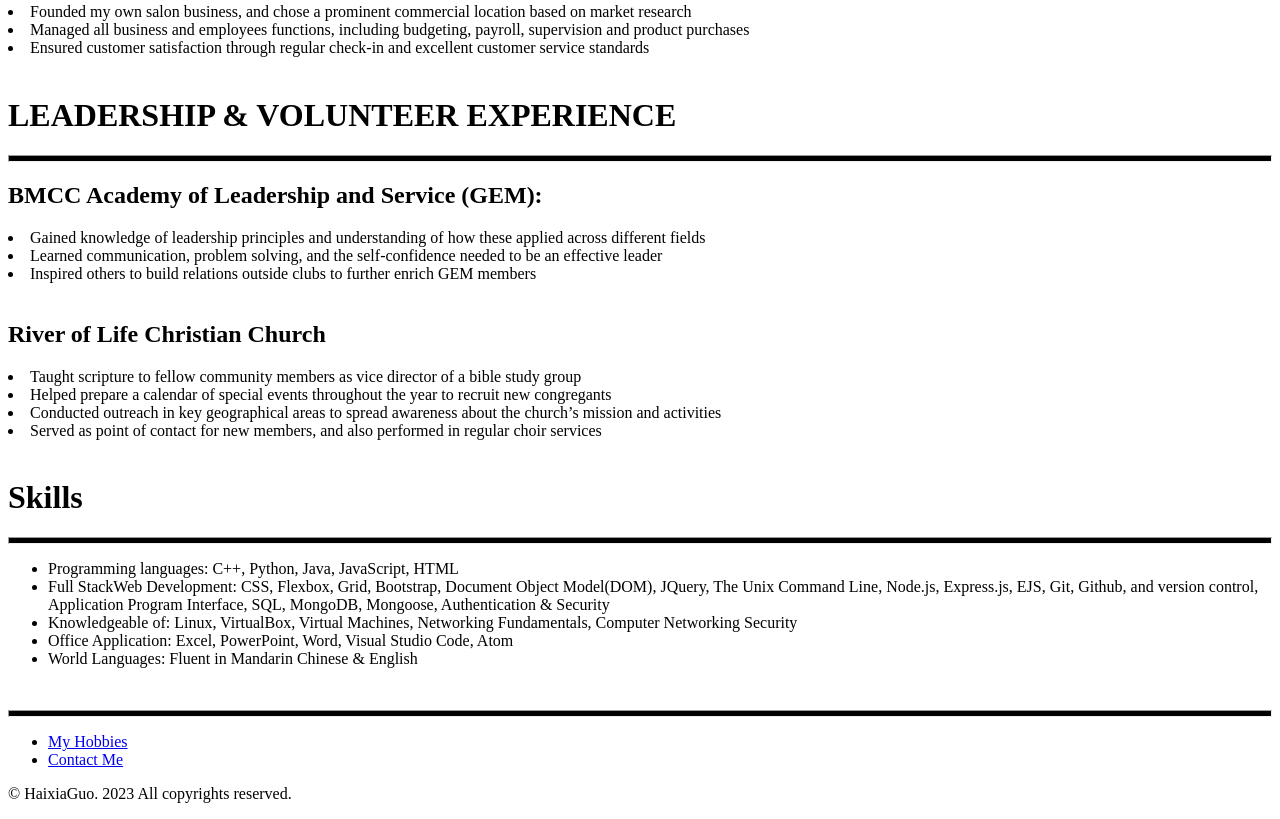
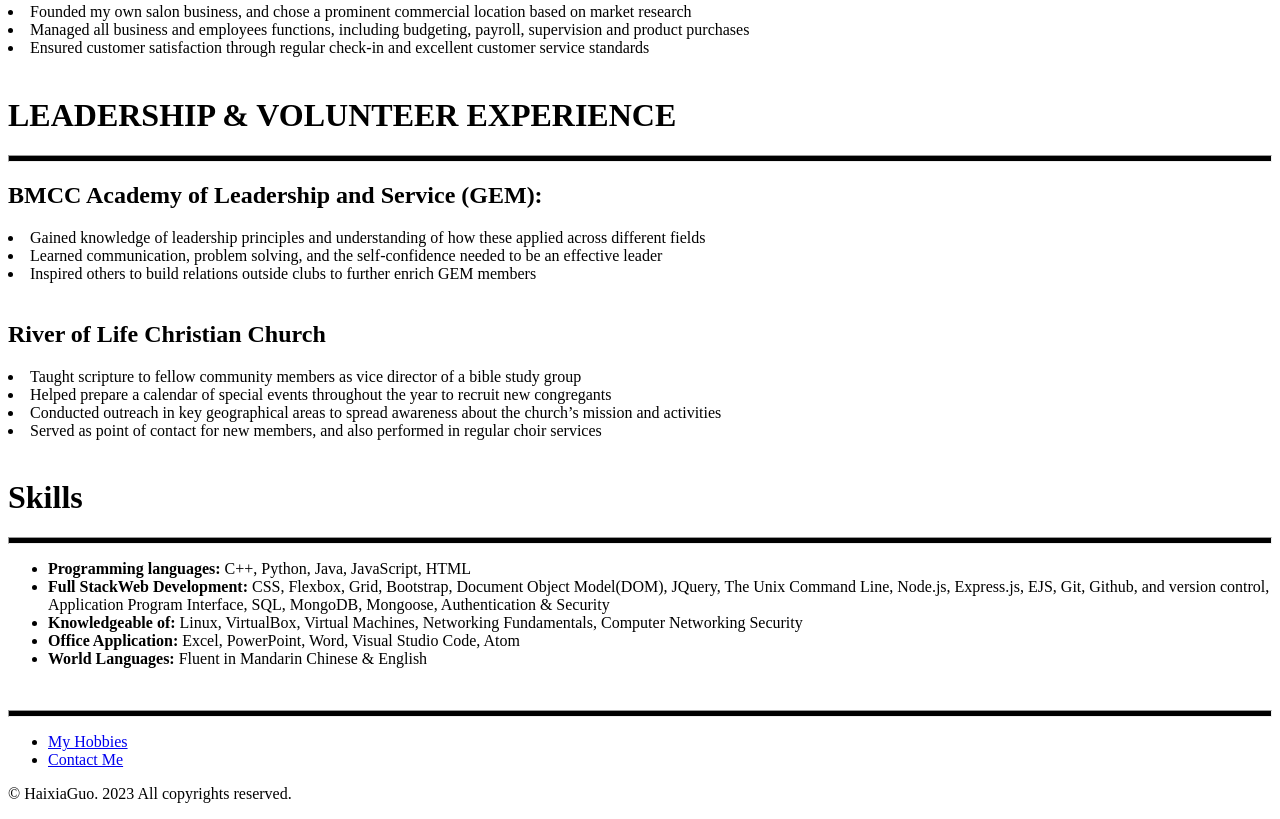
Before and after one commit to haixiaguo/My_NewResume, a plain HTML site: page index.html in a window 1280 px wide. Shown: the part 2821-3640 px from the top of the page. Drawn offline with Linux system fonts and the light colour scheme.

Commit message:
Add files via upload

```diff
--- a/index.html
+++ b/index.html
@@ -120,7 +120,7 @@
    <a href = "https://haixiaguo.github.io/Personal_site/"> https://haixiaguo.github.io/Personal_site/ | </a>
    <a href = "https://haixiaguo.github.io/html-portfolio/ "> https://haixiaguo.github.io/html-portfolio/ | <br /></a>
    <a href = " https://btt-project.crowechelon.repl.co/">  https://btt-project.crowechelon.repl.co/ | </a>
-   <a href = "https://haixiaguo.github.io/My-Resume-Project/ ">https://haixiaguo.github.io/My-Resume-Project/  </a>
+   <a href = "https://haixiaguo.github.io/My_Resume/"> https://haixiaguo.github.io/My_Resume/  </a>
 
 
     <!--done   -->
@@ -232,12 +232,12 @@
     <h1>Skills</h1>
     <hr style="height: 5px; background-color: black  " />
     <ul>
-        <li>Programming languages: C++, Python, Java, JavaScript, HTML </li>
-        <li>Full StackWeb Development:  CSS, Flexbox, Grid, Bootstrap, Document Object Model(DOM), JQuery, The Unix Command Line, Node.js, Express.js,
+        <li><b>Programming languages:</b> C++, Python, Java, JavaScript, HTML </li>
+        <li><b>Full StackWeb Development:</b>  CSS, Flexbox, Grid, Bootstrap, Document Object Model(DOM), JQuery, The Unix Command Line, Node.js, Express.js,
              EJS, Git, Github, and version control, Application Program  Interface,  SQL,  MongoDB, Mongoose, Authentication & Security </li>
-        <li>Knowledgeable of: Linux, VirtualBox, Virtual Machines, Networking Fundamentals, Computer Networking Security</li>
-        <li>Office Application:  Excel, PowerPoint, Word, Visual Studio Code, Atom      </li>
-        <li>World Languages: Fluent in Mandarin Chinese & English</li>
+        <li><b>Knowledgeable of:</b> Linux, VirtualBox, Virtual Machines, Networking Fundamentals, Computer Networking Security</li>
+        <li><b>Office Application:</b>  Excel, PowerPoint, Word, Visual Studio Code, Atom      </li>
+        <li><b>World Languages:</b> Fluent in Mandarin Chinese & English</li>
     </ul>
 
     <!--done     -->
```
